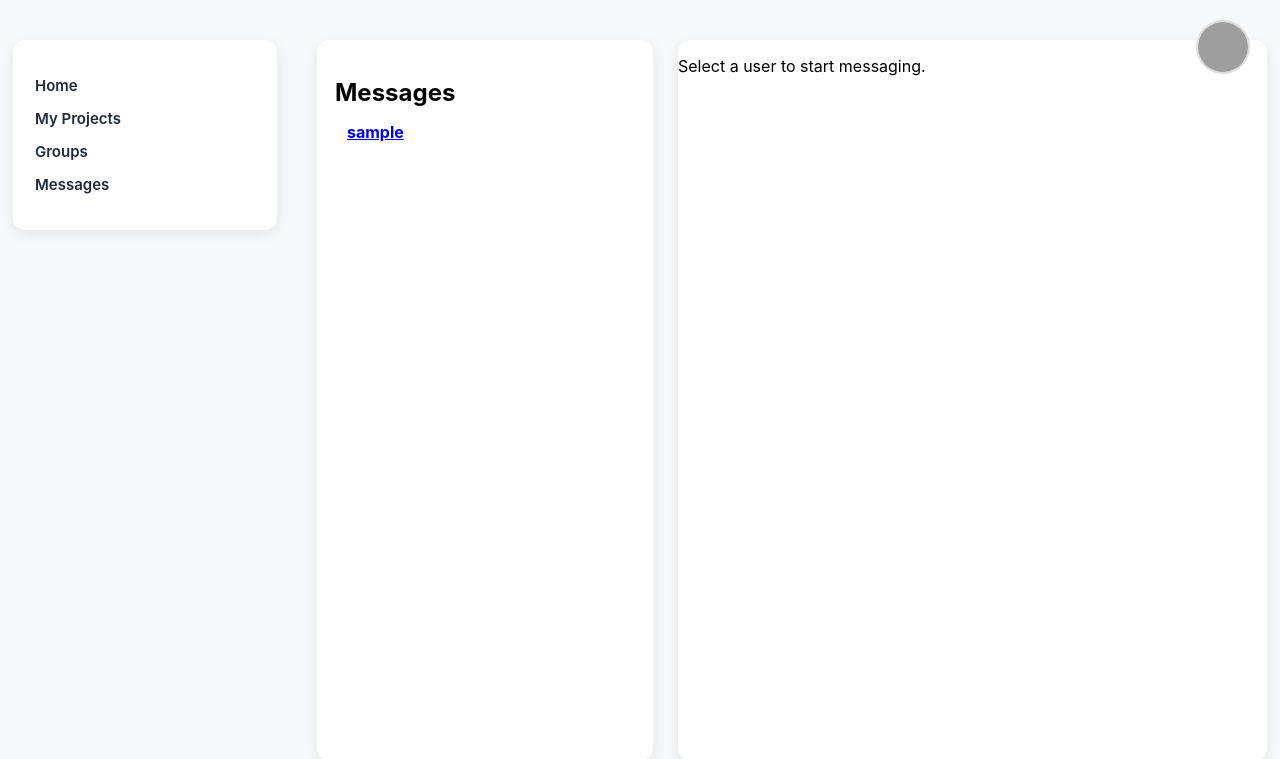
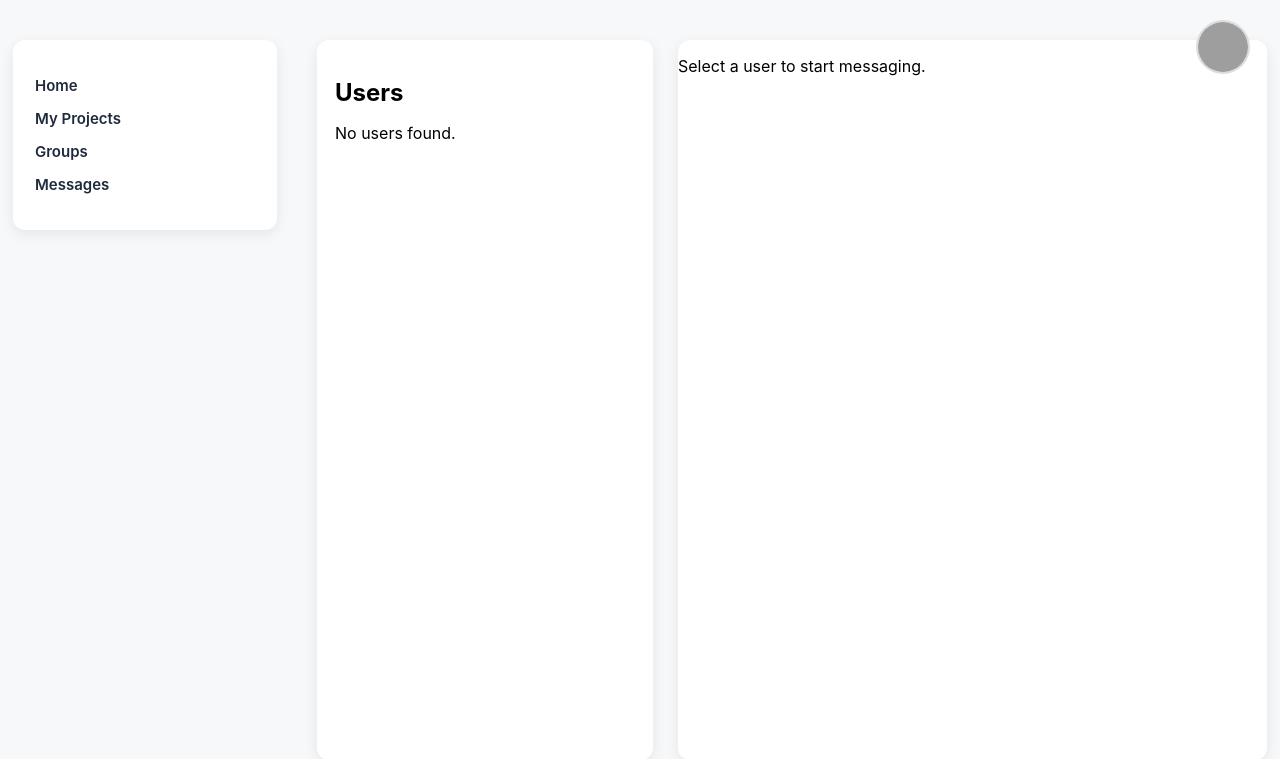
Before and after one commit to DGarza97/Database-Project, a Django app: page /messages/ in a window 1280 px wide. Shown: the top 759 px of the page. Run offline with Django 5.2, Linux system fonts and the light colour scheme; a user stored in the database is signed in; tables that the repository leaves empty hold one stand-in row (values such as "Sample post"); grey boxes are pictures that could not be loaded.

Commit message:
Fixed Messaging

```diff
--- a/messaging/urls.py
+++ b/messaging/urls.py
@@ -1,9 +1,18 @@
 from django.urls import path
 from . import views
 
-app_name = 'messaging'
+app_name = "messaging"
 
 urlpatterns = [
-    path("", views.inbox_view, name="inbox"),
-    path("<int:conversation_id>/", views.inbox_view, name="conversation"),
+    path(
+        "",
+        views.inbox_view,
+        name="inbox"
+    ),
+
+    path(
+        "<int:user_id>/",
+        views.inbox_view,
+        name="conversation"
+    ),
 ]
--- a/messaging/views.py
+++ b/messaging/views.py
@@ -2,36 +2,50 @@
 from django.shortcuts import render, get_object_or_404, redirect
 from django.contrib.auth.models import User
 from django.db.models import Q
+
 from .models import Message
 
 
 @login_required
 def inbox_view(request, user_id=None):
-    # Get all users you have messaged with (sent or received)
+
     conversations = User.objects.filter(
-        Q(sent_messages__receiver=request.user) |
-        Q(received_messages__sender=request.user)
-    ).distinct()
+        is_superuser=False
+    ).exclude(
+        id=request.user.id
+    )
 
     active_user = None
     messages = []
 
-    if user_id:
-        active_user = get_object_or_404(User, id=user_id)
+    if user_id is not None:
 
-        # Fetch direct messages between the two users
+        active_user = get_object_or_404(
+            User,
+            id=user_id,
+            is_superuser=False
+        )
+
         messages = Message.objects.filter(
             Q(sender=request.user, receiver=active_user) |
             Q(sender=active_user, receiver=request.user)
         ).order_by("created_at")
 
         if request.method == "POST":
-            Message.objects.create(
-                sender=request.user,
-                receiver=active_user,
-                content=request.POST["content"]
+
+            content = request.POST.get("content")
+
+            if content:
+                Message.objects.create(
+                    sender=request.user,
+                    receiver=active_user,
+                    content=content
+                )
+
+            return redirect(
+                "messaging:conversation",
+                user_id=active_user.id
             )
-            return redirect("messages:conversation", user_id=active_user.id)
 
     return render(request, "messaging/messages.html", {
         "conversations": conversations,
--- a/static/css/messages.css
+++ b/static/css/messages.css
@@ -188,3 +188,22 @@
     border: none;
     cursor: pointer;
 }
+
+.conversation {
+    display: block;
+    padding: 12px 16px;
+    margin-bottom: 10px;
+    border-radius: 10px;
+    text-decoration: none;
+    color: #111827;
+    font-weight: 600;
+    transition: background 0.2s;
+}
+
+.conversation:hover {
+    background: #f3f4f6;
+}
+
+.conversation.active {
+    background: #e5e7eb;
+}
--- a/templates/messaging/messages.html
+++ b/templates/messaging/messages.html
@@ -14,14 +14,22 @@
     <div class="profile-wrapper">
         <img class="profile-icon"
             src="https://ui-avatars.com/api/?name={{ request.user.username }}&background=111827&color=ffffff"
-            alt="Profile picture" id="profileToggle" />
+            alt="Profile picture"
+            id="profileToggle" />
 
         <div class="profile-dropdown" id="profileDropdown">
             <a href="{% url 'profile' %}">Profile</a>
             <a href="#">Settings</a>
-            <form method="post" action="{% url 'logout' %}" class="logout-form">
+
+            <form method="post"
+                  action="{% url 'logout' %}"
+                  class="logout-form">
+
                 {% csrf_token %}
-                <button type="submit" class="logout-btn">Sign Out</button>
+
+                <button type="submit" class="logout-btn">
+                    Sign Out
+                </button>
             </form>
         </div>
     </div>
@@ -37,19 +45,26 @@
     <!-- MESSAGES LAYOUT -->
     <div class="messages-page">
 
-        <!-- USER LIST (formerly conversations) -->
+        <!-- USER LIST -->
         <div class="conversations">
-            <h2>Messages</h2>
+
+            <h2>Users</h2>
 
             {% for user in conversations %}
-            <a href="{% url 'messages:conversation' user.id %}"
+
+            <a href="{% url 'messaging:conversation' user.id %}"
                class="conversation {% if active_user and user.id == active_user.id %}active{% endif %}">
 
                 <strong>{{ user.username }}</strong>
 
             </a>
+
             {% empty %}
-            <p class="empty-state">No conversations yet.</p>
+
+            <p class="empty-state">
+                No users found.
+            </p>
+
             {% endfor %}
         </div>
 
@@ -57,44 +72,65 @@
         <div class="chat">
 
             {% if active_user %}
+
             <div class="chat-header">
                 <h3>{{ active_user.username }}</h3>
             </div>
 
             <div class="chat-messages">
+
                 {% for message in messages %}
+
                 <div class="message {% if message.sender == request.user %}me{% else %}them{% endif %}">
                     {{ message.content }}
                 </div>
+
                 {% empty %}
-                <p class="empty-state">No messages yet.</p>
+
+                <p class="empty-state">
+                    No messages yet.
+                </p>
+
                 {% endfor %}
+
             </div>
 
             <form method="post" class="chat-input">
+
                 {% csrf_token %}
-                <textarea name="content" placeholder="Type a message…" required></textarea>
-                <button type="submit">Send</button>
+
+                <textarea
+                    name="content"
+                    placeholder="Type a message…"
+                    required></textarea>
+
+                <button type="submit">
+                    Send
+                </button>
+
             </form>
 
             {% else %}
+
             <div class="chat-empty">
                 <p>Select a user to start messaging.</p>
             </div>
+
             {% endif %}
 
         </div>
     </div>
 
-    <!-- AUTO-SCROLL -->
+    <!-- AUTO SCROLL -->
     <script>
         const chatMessages = document.querySelector(".chat-messages");
+
         if (chatMessages) {
             chatMessages.scrollTop = chatMessages.scrollHeight;
         }
     </script>
 
-    <!-- PROFILE JS -->
+    <!-- PROFILE DROPDOWN -->
     <script>
         const profileToggle = document.getElementById("profileToggle");
         const profileDropdown = document.getElementById("profileDropdown");
```
